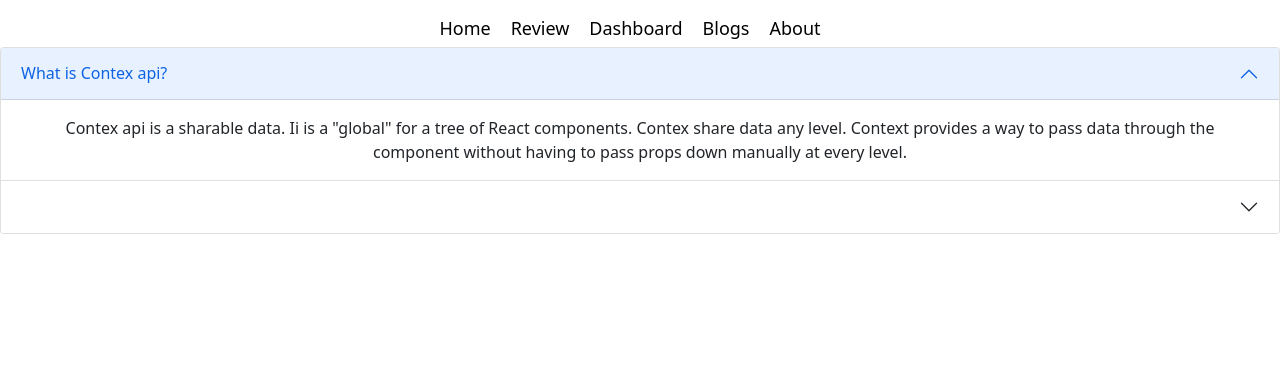
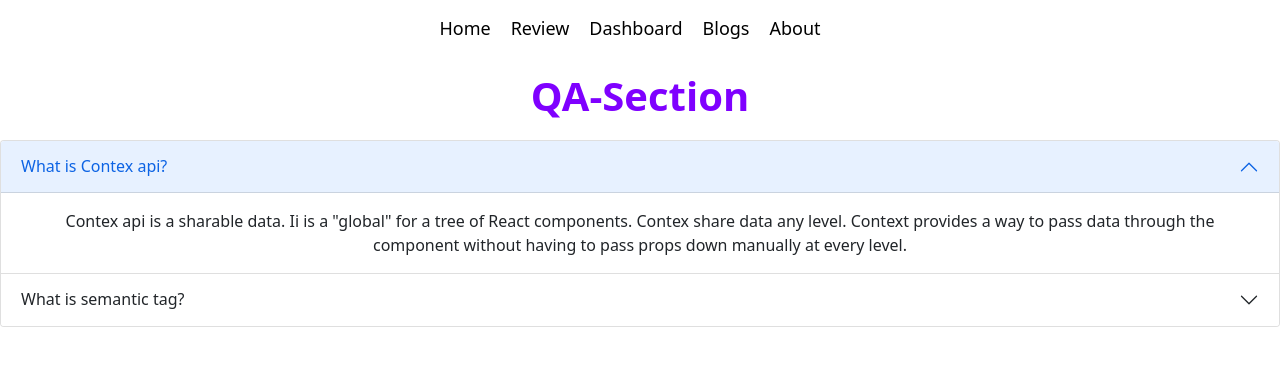
Before and after one commit to programmer-jafir/rainbow-food-analysis, a React (Create React App) app: page /blogs in a window 1280 px wide. Shown: the top 366 px of the page. Built offline with nearby package versions, Linux system fonts and the light colour scheme.

Commit message:
second qa added

```diff
--- a/src/components/Blogs/Blogs.css
+++ b/src/components/Blogs/Blogs.css
@@ -0,0 +1,8 @@
+.QA-section{
+    margin-top: 30px;
+}
+.QA-section h1{
+    color: #7F00FF;
+    font-weight:700;
+    margin-bottom: 20px;
+}
--- a/src/components/Blogs/Blogs.js
+++ b/src/components/Blogs/Blogs.js
@@ -1,9 +1,11 @@
 import React from 'react';
+import './Blogs.css'
 import { Accordion } from 'react-bootstrap';
 
 const Blogs = () => {
     return (
         <div className='QA-section'>
+          <h1>QA-Section</h1>
             <Accordion defaultActiveKey="0">
   <Accordion.Item eventKey="0">
     <Accordion.Header>What is Contex api?</Accordion.Header>
@@ -12,9 +14,9 @@ const Blogs = () => {
     </Accordion.Body>
   </Accordion.Item>
   <Accordion.Item eventKey="1">
-    <Accordion.Header> </Accordion.Header>
+    <Accordion.Header>What is semantic tag?</Accordion.Header>
     <Accordion.Body>
-
+    Semantic is a HTML tags provide information about the contents of those tags. Then that goes beyond just how they look on a page. Text is enclosed in the {'<' + 'code' + '>'} tag is immediately recognized by the browser as some type of coding language
     </Accordion.Body>
   </Accordion.Item>
 </Accordion>
```
